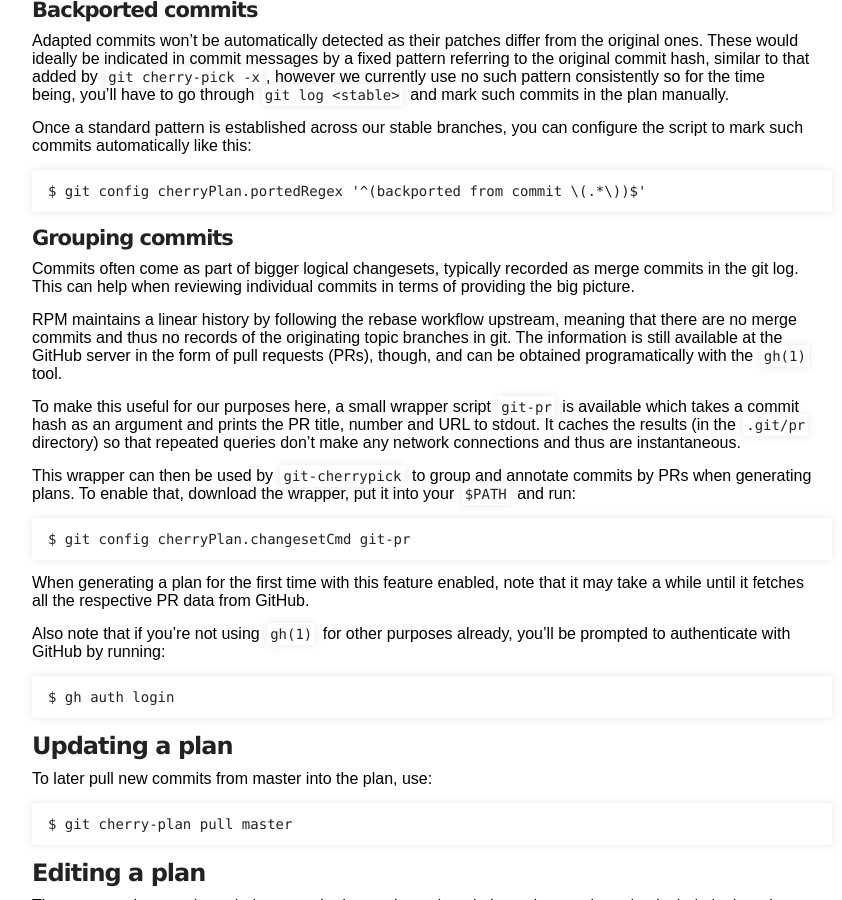
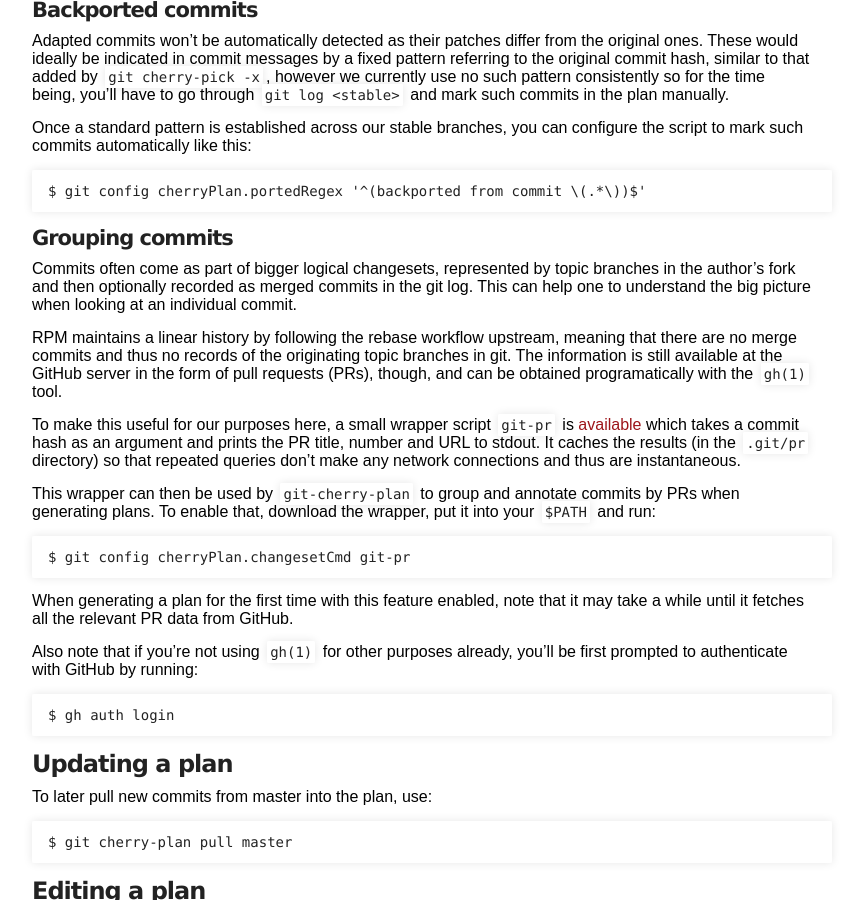
Before and after one commit to rpm-software-management/rpm-web, a Jekyll site: the page built from devel_doc/release_maintaince.md, in a window 1280 px wide and 900 px high, scrolled down 1419 px. Shown: the whole window, without its empty margins (218-1060 px from the left). Built offline with Jekyll 4.4.1, drawn with Linux system fonts in a browser that asks for light colours.

````diff
--- a/devel_doc/release_maintaince.md
+++ b/devel_doc/release_maintaince.md
@@ -92,9 +92,10 @@ $ git config cherryPlan.portedRegex '^(backported from commit \(.*\))$'
 
 #### Grouping commits
 
-Commits often come as part of bigger logical changesets, typically recorded as
-merge commits in the git log.  This can help when reviewing individual commits
-in terms of providing the big picture.
+Commits often come as part of bigger logical changesets, represented by topic
+branches in the author's fork and then optionally recorded as merged commits in
+the git log.  This can help one to understand the big picture when looking at
+an individual commit.
 
 RPM maintains a linear history by following the rebase workflow upstream,
 meaning that there are no merge commits and thus no records of the originating
@@ -102,25 +103,25 @@ topic branches in git.  The information is still available at the GitHub server
 in the form of pull requests (PRs), though, and can be obtained programatically
 with the [`gh(1)`](https://cli.github.com/) tool.
 
-To make this useful for our purposes here, a small wrapper script
-[`git-pr`](git-pr) is available which takes a commit hash as an argument and
-prints the PR title, number and URL to stdout.  It caches the results (in the
-`.git/pr` directory) so that repeated queries don't make any network
-connections and thus are instantaneous.
+To make this useful for our purposes here, a small wrapper script `git-pr` is
+[available](git-pr) which takes a commit hash as an argument and prints the PR
+title, number and URL to stdout.  It caches the results (in the `.git/pr`
+directory) so that repeated queries don't make any network connections and thus
+are instantaneous.
 
-This wrapper can then be used by `git-cherrypick` to group and annotate commits
-by PRs when generating plans.  To enable that, download the wrapper, put it
-into your `$PATH` and run:
+This wrapper can then be used by `git-cherry-plan` to group and annotate
+commits by PRs when generating plans.  To enable that, download the wrapper,
+put it into your `$PATH` and run:
 
 ```
 $ git config cherryPlan.changesetCmd git-pr
 ```
 
 When generating a plan for the first time with this feature enabled, note that
-it may take a while until it fetches all the respective PR data from GitHub.
+it may take a while until it fetches all the relevant PR data from GitHub.
 
 Also note that if you're not using `gh(1)` for other purposes already, you'll
-be prompted to authenticate with GitHub by running:
+be first prompted to authenticate with GitHub by running:
 
 ```
 $ gh auth login
````
Also changed, not shown: 1 other file.
